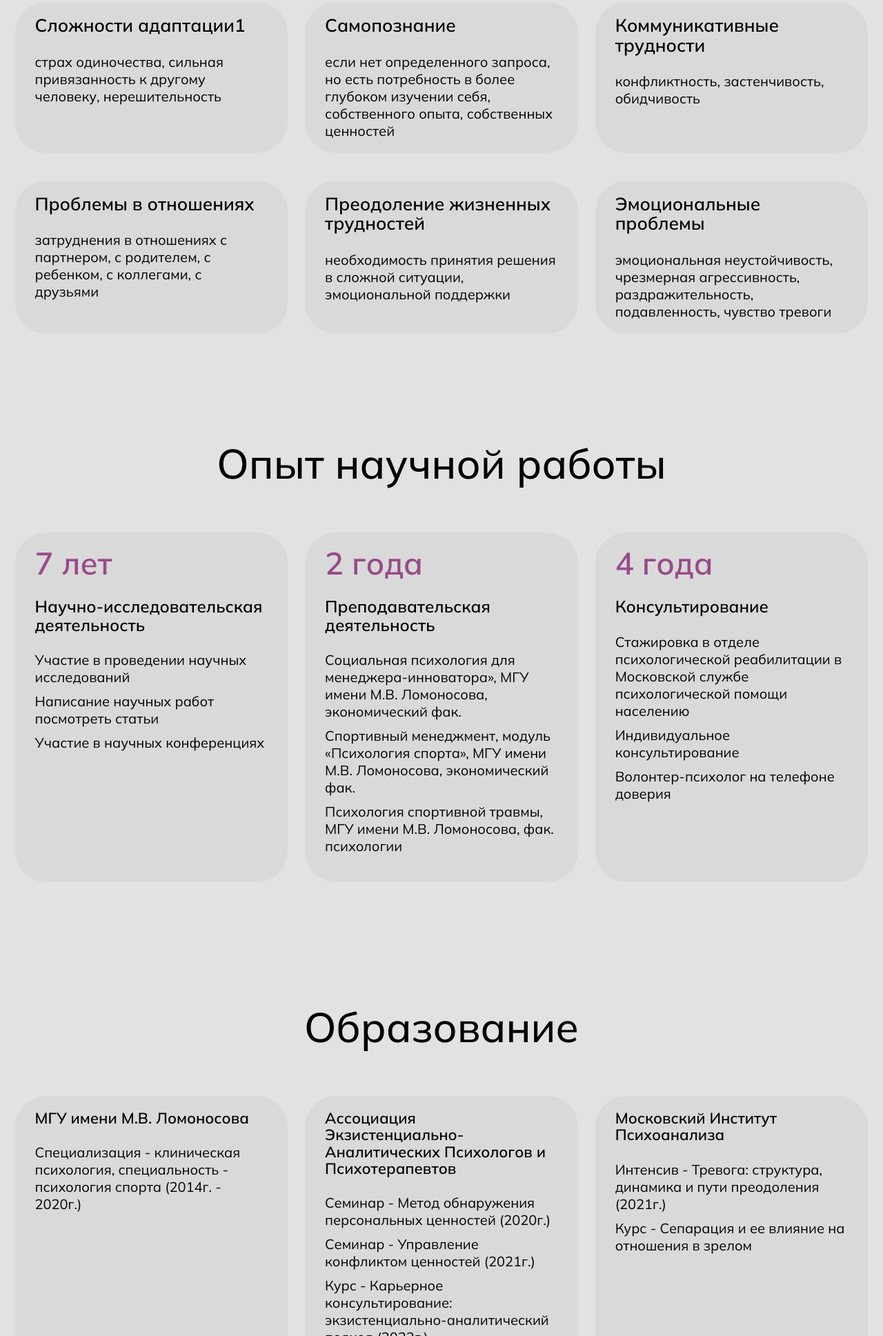
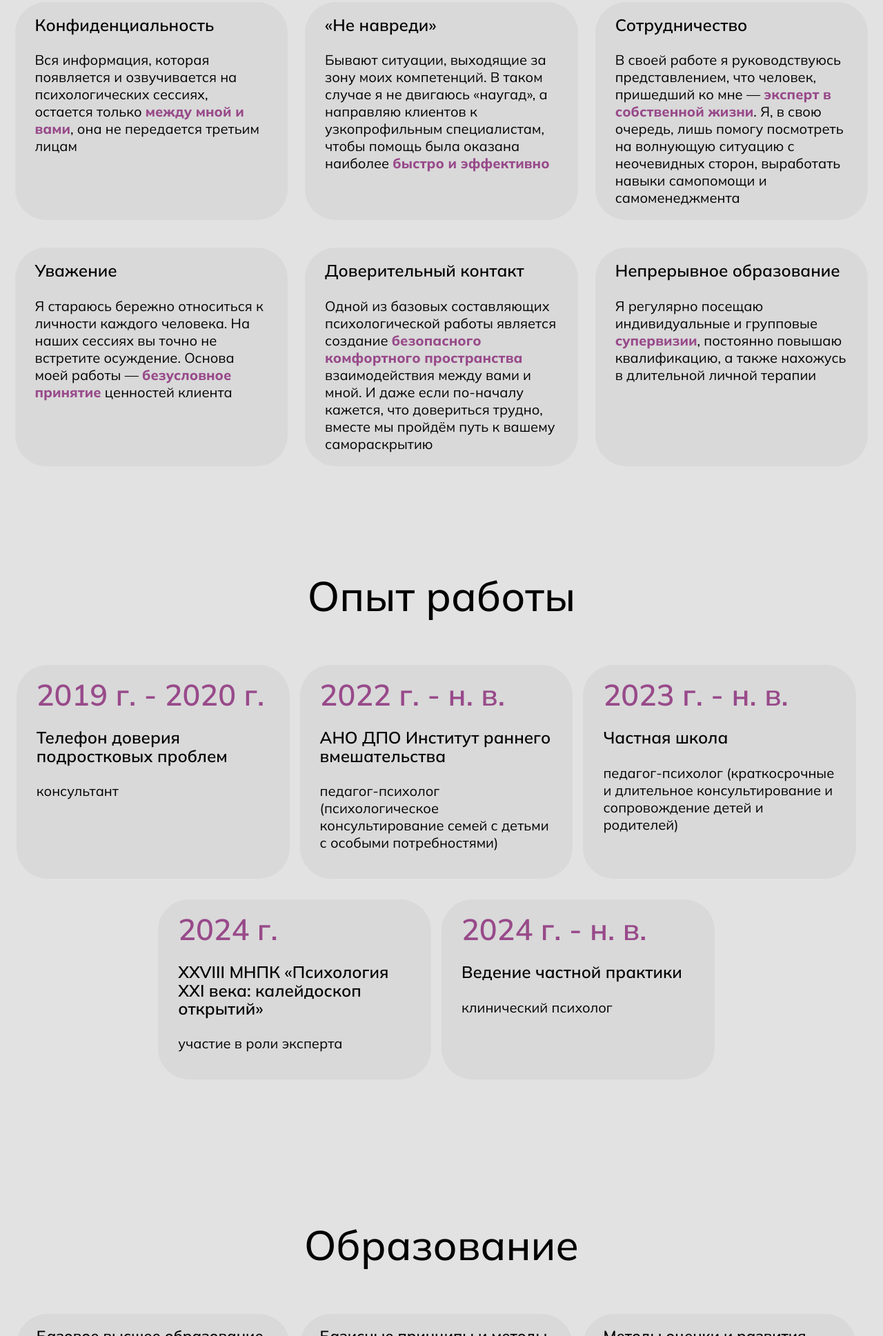
Before and after one commit to piroGiGvozdy/psychology, a plain HTML site: page index.html in a window 1280 px wide. Shown: the part 863-2800 px from the top of the page at 69% size. Drawn offline with Linux system fonts and the light colour scheme.

Commit message:
website v.8

```diff
--- a/assets/style.css
+++ b/assets/style.css
@@ -17,6 +17,12 @@ html, body
     padding: 0;
     background-color: var(--gray);
     scroll-behavior: smooth;
+}
+
+.color
+{
+    color: var(--purple);
+    font-weight: 800;
 }
 
 *
@@ -45,6 +51,11 @@ h1
     font-weight: 500;
 
     margin-bottom: 30px;
+}
+
+p
+{
+    font-size: 20px;
 }
 
 section {
@@ -284,7 +295,7 @@ main
 {
     text-align: left;
     font-weight: 600;
-    font-size: 26px;
+    font-size: 24px;
     line-height: 110%;
     margin-bottom: 25px;
 }
@@ -292,6 +303,7 @@ main
 .options_item p
 {
     text-align:left;
+
 }
 /* END OF OPTOINS */
 
@@ -303,14 +315,16 @@ main
     margin-bottom: 40px;
 }
 
-.works_items
-{
+.works_items {
     display: flex;
-    justify-content: space-between;
+    justify-content: center;
     flex-wrap: wrap;
-
     margin-bottom: 150px;
 }
+
+/* .works_items:last-child {
+    justify-content: center;
+} */
 
 .works_item
 {
@@ -319,6 +333,8 @@ main
     border-radius: 45px;
     text-align: center;
     padding: 20px 29px;
+    margin-bottom: 30px;
+    margin-right: 15px;
 }
 
 .works_item h3
@@ -334,7 +350,7 @@ main
 {
     text-align: left;
     font-weight: 600;
-    font-size: 45px;
+    font-size: 43px;
     line-height: 110%;
     margin-bottom: 25px;
     color: var(--purple);
@@ -362,12 +378,11 @@ main
     margin-bottom: 40px;
 }
 
-.education_items
-{
+.education_items {
     display: flex;
-    justify-content: space-between;
+    justify-content: center;
+    /* align-items: center; */
     flex-wrap: wrap;
-
     margin-bottom: 90px;
 }
 
@@ -378,8 +393,15 @@ main
     border-radius: 45px;
     text-align: center;
     padding: 20px 29px;
-    margin-bottom: 130px;
+    /* margin-bottom: 130px; */
+    margin-bottom: 40px;
+    margin-right: 15px;
 }
+
+/* .education_item:last-of-type
+{
+    justify-content: center;
+} */
 
 .education_item h3
 {
@@ -439,7 +461,7 @@ main
 .deals_item h3
 {
     font-weight: 600;
-    font-size: 30px;
+    font-size: 26px;
     line-height: 150%;
     margin-bottom: 15px;
 }
--- a/index.html
+++ b/index.html
@@ -105,100 +105,102 @@
 
             <div id="total" class="options_items active">
                 <div class="options_item">
-                    <h3>Сложности адаптации1</h3>
-                    <p>страх одиночества, сильная привязанность к другому человеку, нерешительность</p>
+                    <h3>Конфиденциальность</h3>
+                    <p>Вся информация, которая появляется и озвучивается на психологических сессиях, остается только <span class="color">между мной и вами</span>, она не передается третьим лицам</p>
                 </div>
 
                 <div class="options_item">
-                    <h3>Cамопознание</h3>
-                    <p>если нет определенного запроса, но есть потребность в более глубоком изучении себя, собственного опыта, собственных ценностей</p>
+                    <h3>«Не навреди»</h3>
+                    <p>Бывают ситуации, выходящие за зону моих компетенций. В таком случае я не двигаюсь «наугад», а направляю клиентов к узкопрофильным специалистам, чтобы помощь была оказана наиболее <span class="color">быстро и эффективно</span></p>
                 </div>
 
                 <div class="options_item">
-                    <h3>Коммуникативные трудности</h3>
-                    <p>конфликтность, застенчивость, обидчивость</p>
+                    <h3>Сотрудничество</h3>
+                    <p>В своей работе я руководствуюсь представлением, что человек, пришедший ко мне — <span class="color">эксперт в собственной жизни</span>. Я, в свою очередь, лишь помогу посмотреть на волнующую ситуацию с неочевидных сторон, выработать навыки самопомощи и самоменеджмента</p>
                 </div>
 
                 <div class="options_item">
-                    <h3>Проблемы в отношениях</h3>
-                    <p>затруднения в отношениях с партнером, с родителем, с ребенком, с коллегами, с друзьями</p>
+                    <h3>Уважение</h3>
+                    <p>Я стараюсь бережно относиться к личности каждого человека. На наших сессиях вы точно не встретите осуждение. Основа моей работы — <span class="color">безусловное принятие</span> ценностей клиента</p>
                 </div>
 
                 <div class="options_item">
-                    <h3>Преодоление жизненных трудностей</h3>
-                    <p>необходимость принятия решения в сложной ситуации, эмоциональной поддержки</p>
+                    <h3>Доверительный контакт</h3>
+                    <p>Одной из базовых составляющих психологической работы является создание <span class="color">безопасного комфортного пространства</span> взаимодействия между вами и мной. И даже если по-началу кажется, что довериться трудно, вместе мы пройдём путь к вашему самораскрытию</p>
                 </div>
 
                 <div class="options_item">
-                    <h3>Эмоциональные проблемы</h3>
-                    <p>эмоциональная неустойчивость, чрезмерная агрессивность, раздражительность, подавленность, чувство тревоги</p>
+                    <h3>Непрерывное образование</h3>
+                    <p>Я регулярно посещаю индивидуальные и групповые <span class="color">супервизии</span>, постоянно повышаю квалификацию, а также нахожусь в длительной личной терапии</p>
                 </div>
             </div>
 
 
             <div id="children" class="options_items">
                 <div class="options_item">
-                    <h3>Сложности адаптации2</h3>
-                    <p>страх одиночества, сильная привязанность к другому человеку, нерешительность</p>
+                    <h3>Эмоциональные трудности</h3>
+                    <p>Проявления тревоги и страха, подавленное настроение</p>
                 </div>
 
                 <div class="options_item">
-                    <h3>Cамопознание</h3>
-                    <p>если нет определенного запроса, но есть потребность в более глубоком изучении себя, собственного опыта, собственных ценностей</p>
+                    <h3>Поведенческие трудности</h3>
+                    <p>Агрессия, проблемы с адаптацией к школе или детскому саду, изменения в поведении после стрессовых ситуаций</p>
                 </div>
 
                 <div class="options_item">
                     <h3>Коммуникативные трудности</h3>
-                    <p>конфликтность, застенчивость, обидчивость</p>
+                    <p>Трудности в общении со сверстниками, конфликты с родителями, проблемы с адаптацией к новой социальной среде</p>
                 </div>
 
                 <div class="options_item">
-                    <h3>Проблемы в отношениях</h3>
-                    <p>затруднения в отношениях с партнером, с родителем, с ребенком, с коллегами, с друзьями</p>
+                    <h3>Возрастные кризисы</h3>
+                    <p>Проблемы с переходами в разные возрастные этапы</p>
                 </div>
 
                 <div class="options_item">
-                    <h3>Преодоление жизненных трудностей</h3>
-                    <p>необходимость принятия решения в сложной ситуации, эмоциональной поддержки</p>
+                    <h3>Кризисные ситуации</h3>
+                    <p>Переезд, развод родителей и другие серьезные изменения в жизненном контексте ребенка</p>
                 </div>
 
                 <div class="options_item">
-                    <h3>Эмоциональные проблемы</h3>
-                    <p>эмоциональная неустойчивость, чрезмерная агрессивность, раздражительность, подавленность, чувство тревоги</p>
+                    <h3>Работа с нейроотличиями</h3>
+                    <p>Помощь детям с РАС и СДВГ</p>
                 </div>
+
             </div>
 
 
             <div id="adults" class="options_items">
                 <div class="options_item">
-                    <h3>Сложности адаптации3</h3>
-                    <p>страх одиночества, сильная привязанность к другому человеку, нерешительность</p>
+                    <h3>Эмоциональные трудности </h3>
+                    <p>Тревога, сниженное настроение, проблемы с самооценкой</p>
                 </div>
 
                 <div class="options_item">
-                    <h3>Cамопознание</h3>
-                    <p>если нет определенного запроса, но есть потребность в более глубоком изучении себя, собственного опыта, собственных ценностей</p>
+                    <h3>Стресс и выгорание</h3>
+                    <p>Проблемы с балансом между жизнью и работой, хронический стресс на работе или учебе</p>
                 </div>
 
                 <div class="options_item">
-                    <h3>Коммуникативные трудности</h3>
-                    <p>конфликтность, застенчивость, обидчивость</p>
+                    <h3>Саморегуляция</h3>
+                    <p>Агрессия и конфликтное поведение, проблемы с контролем импульсов</p>
                 </div>
 
                 <div class="options_item">
                     <h3>Проблемы в отношениях</h3>
-                    <p>затруднения в отношениях с партнером, с родителем, с ребенком, с коллегами, с друзьями</p>
+                    <p>Конфликты с близкими, трудности в установлении личных границ</p>
                 </div>
 
                 <div class="options_item">
-                    <h3>Преодоление жизненных трудностей</h3>
-                    <p>необходимость принятия решения в сложной ситуации, эмоциональной поддержки</p>
+                    <h3>Адаптация к изменениям</h3>
+                    <p>Переезды, разводы и другие жизненные изменения, смена места учебы, работы</p>
                 </div>
 
                 <div class="options_item">
-                    <h3>Эмоциональные проблемы</h3>
-                    <p>эмоциональная неустойчивость, чрезмерная агрессивность, раздражительность, подавленность, чувство тревоги</p>
+                    <h3>Поиск идентичности </h3>
+                    <p>Вопросы о смысле жизни и самореализации, развитие эмоциональной зрелости</p>
                 </div>
+
             </div>
         </div>
     </section>
@@ -208,39 +210,50 @@
     <section id="works" class="works">
         <div class="container">
             <div>
-                <h1>Опыт научной работы</h1>
+                <h1>Опыт работы</h1>
             </div>
 
             <div class="works_items">
                 <div class="works_item">
-                    <h2>7 лет</h2>
-                    <h3>Научно-исследовательская деятельность</h3>
+                    <h2>2019 г. - 2020 г.</h2>
+                    <h3>Телефон доверия подростковых проблем</h3>
                     <ul>
-                        <li>Участие в проведении научных исследований</li>
-                        <li>Написание научных работ посмотреть статьи</li>
-                        <li>Участие в научных конференциях</li>
+                        <li>консультант</li>
                     </ul>
                 </div>
 
                 <div class="works_item">
-                    <h2>2 года</h2>
-                    <h3>Преподавательская деятельность</h3>
+                    <h2>2022 г. - н. в.</h2>
+                    <h3>АНО ДПО Институт раннего вмешательства</h3>
                     <ul>
-                        <li>Социальная психология для менеджера-инноватора», МГУ имени М.В. Ломоносова, экономический фак.</li>
-                        <li>Спортивный менеджмент, модуль «Психология спорта», МГУ имени М.В. Ломоносова, экономический фак.</li>
-                        <li>Психология спортивной травмы, МГУ имени М.В. Ломоносова, фак. психологии</li>
+                        <li>педагог-психолог (психологическое консультирование семей с детьми с особыми потребностями)</li>
                     </ul>
                 </div>
 
                 <div class="works_item">
-                    <h2>4 года</h2>
-                    <h3>Консультирование</h3>
+                    <h2>2023 г. - н. в.</h2>
+                    <h3>Частная школа</h3>
                     <ul>
-                        <li>Стажировка в отделе психологической реабилитации в Московской службе психологической помощи населению</li>
-                        <li>Индивидуальное консультирование</li>
-                        <li>Волонтер-психолог на телефоне доверия</li>
+                        <li>педагог-психолог (краткосрочные и длительное консультирование и сопровождение детей и родителей)</li>
                     </ul>
                 </div>
+
+                <div class="works_item">
+                    <h2>2024 г.</h2>
+                    <h3>XXVIII МНПК «Психология XXI века: калейдоскоп открытий»</h3>
+                    <ul>
+                        <li>участие в роли эксперта </li>
+                    </ul>
+                </div>
+
+                <div class="works_item">
+                    <h2>2024 г. - н. в.</h2>
+                    <h3>Ведение частной практики</h3>
+                    <ul>
+                        <li>клинический психолог</li>
+                    </ul>
+                </div>
+
             </div>
         </div>
     </section>
@@ -255,28 +268,68 @@
 
             <div class="education_items">
                 <div class="education_item">
-                    <h3>МГУ имени М.В. Ломоносова</h3>
+                    <h3>Базовое высшее образование по клинической психологии</h3>
                     <ul>
-                        <li>Специализация - клиническая психология, специальность - психология спорта (2014г. - 2020г.)</li>
+                        <li>Место: СПбГУ, факультет психологии</li>
+                        <li>Специальность: Клиническая психология</li>
+                        <li>Год: 2018-2025</li>
                     </ul>
                 </div>
 
                 <div class="education_item">
-                    <h3>Ассоциация Экзистенциально-Аналитических Психологов и Психотерапевтов</h3>
+                    <h3>Базисные принципы и методы прикладного анализа поведения (сертификационная программа)</h3>
                     <ul>
-                        <li>Семинар - Метод обнаружения персональных ценностей (2020г.)</li>
-                        <li>Семинар - Управление конфликтом ценностей (2021г.)</li>
-                        <li>Курс - Карьерное консультирование: экзистенциально-аналитический подход (2022г.)</li>
+                        <li>Место: сертификационные курсы Юлии Эрц</li>
+                        <li>Длительность: 60 ч</li>
+                        <li>Год: 2023</li>
                     </ul>
                 </div>
 
                 <div class="education_item">
-                    <h3>Московский Институт Психоанализа</h3>
+                    <h3>Методы оценки и развития речевых навыков у детей с РАС (сертификационная программа)</h3>
                     <ul>
-                        <li>Интенсив - Тревога: структура, динамика и пути преодоления (2021г.)</li>
-                        <li>Курс - Сепарация и ее влияние на отношения в зрелом</li>
+                        <li>Место: сертификационные курсы Юлии Эрц</li>
+                        <li>Длительность: 60 ч</li>
+                        <li>Год: 2023</li>
                     </ul>
                 </div>
+
+                <div class="education_item">
+                    <h3>Время игры. Самостоятельная активность маленьких детей и осознанная забота взрослых в подходе Эмми Пиклер</h3>
+                    <ul>
+                        <li>Место: ИП Олег Игровевич Пальмов</li>
+                        <li>Длительность: 24 ч</li>
+                        <li>Год: 2024</li>
+                    </ul>
+                </div>
+
+                <div class="education_item">
+                    <h3>Современная когнитивно-поведенческая психотерапия</h3>
+                    <ul>
+                        <li>Место: ИПМП им. Б. Д. Карвасарского</li>
+                        <li>Длительность: 144 ч</li>
+                        <li>Год: 2024</li>
+                    </ul>
+                </div>
+
+                <div class="education_item">
+                    <h3>Терапия принятия и ответственности</h3>
+                    <ul>
+                        <li>Место: Чистые когниции</li>
+                        <li>Длительность: 24 ч</li>
+                        <li>Год: 2024</li>
+                    </ul>
+                </div>
+
+                <div class="education_item">
+                    <h3>Технологии и техники работы с острой травмой, кризисными состояниями, ПТСР и КПТСР</h3>
+                    <ul>
+                        <li>Место: СПб ДПО</li>
+                        <li>Длительность: 72 ч</li>
+                        <li>Год: 2024</li>
+                    </ul>
+                </div>
+
             </div>
         </div>
     </section>
@@ -291,15 +344,21 @@
 
             <div class="deals_items">
                 <div class="deals_item">
-                    <h3>Онлайн индивидуальная консультация</h3>
-                    <p>Длительность: 60 мин.</p>
-                    <h2>3000 ₽</h2>
+                    <h3>Индивидуальная консультация для взрослых</h3>
+                    <p>Длительность: 50-55 мин.</p>
+                    <h2>2500 ₽</h2>
                 </div>
 
                 <div class="deals_item">
-                    <h3>Очная индивидуальная консультация</h3>
-                    <p>Длительность: 60 мин.</p>
-                    <h2>3000 ₽</h2>
+                    <h3>Индивидуальная консультация для детей и родителей</h3>
+                    <p>Длительность: 50-55 мин.</p>
+                    <h2>2500 ₽</h2>
+                </div>
+
+                <div class="deals_item">
+                    <h3>Индивидуальная консультация для студентов (места ограничены)</h3>
+                    <p>Длительность: 50-55 мин.</p>
+                    <h2>2000 ₽</h2>
                 </div>
             </div>
 
```
